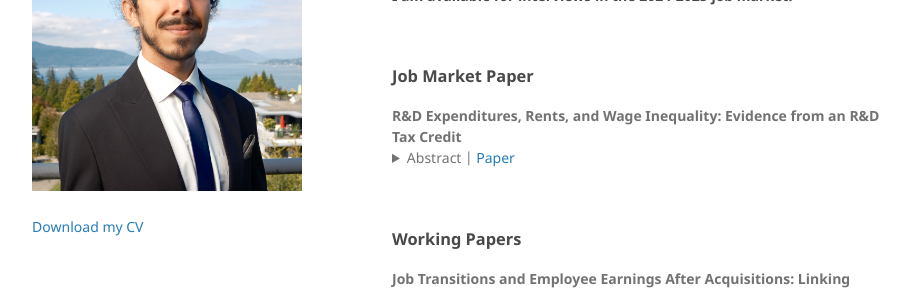
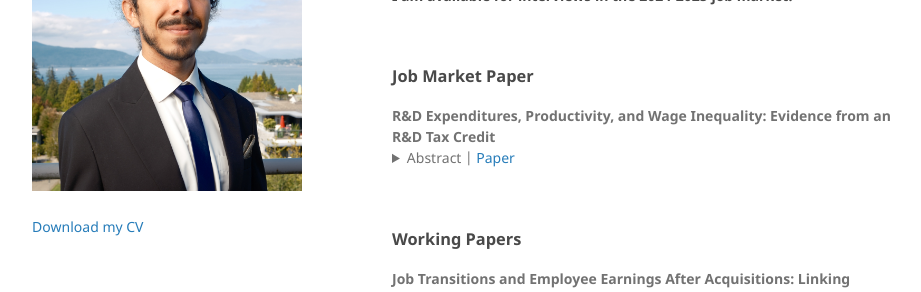
Before and after one commit to amirhosseintavakoli/amirhosseintavakoli.github.io, a Jekyll site: the page built from index.md, in a window 1280 px wide and 929 px high. Shown: the part 219-511 px from the top of the window, without its empty margins (178-1099 px from the left). Built offline with Jekyll 4.4.1, drawn with Linux system fonts in a browser that asks for light colours; the repository's description, which GitHub fills in, is left out.

Commit message:
Update index.md

```diff
--- a/index.md
+++ b/index.md
@@ -12,7 +12,7 @@ My name is Amirhossein Tavakoli, and I am a PhD Candidate at the [UBC's Vancouve
 ### Job Market Paper
 
 <p style="margin-bottom:0">
-<b>R&D Expenditures, Rents, and Wage Inequality: Evidence from an R&D Tax Credit</b> </p>
+<b>R&D Expenditures, Productivity, and Wage Inequality: Evidence from an R&D Tax Credit</b> </p>
 <details><summary>Abstract | <a href="https://amirhosseintavakoli.github.io/assets/pdfs/tavakoli_jmp.pdf" target="_blank">Paper</a> </summary>
 <p style="margin-top:0.5em" align="justify">
 This paper examines the impact of R&D tax credits on firm-level and worker-level outcomes, using the Scientific Research and Experimental Development (SRED) tax credit in Canada. Leveraging a regression kink design and matched employer-employee tax records, I estimate a large and statistically significant increase on R&D expenditures. The results show that R&D-intensive firms respond to tax credits with substantial increases in R&D expenditures, leading to significant gains in profitability, surplus per worker, after-tax income per worker, and wages while non-R&D-intensive firms show minimal changes. These gains disproportionately benefit high-skill, older, and long-tenured workers, exacerbating wage inequality both between and within firms. High-skill workers experience the largest earnings gains, with a 10 percent increase in EL leading to a 1.6 percent rise in their earnings, while low-skill workers see no significant changes. These findings provide evidence of rent-sharing mechanisms and highlight the role of R&D tax credits in contributing to wage inequality. Robustness checks confirm the stability of the results across different model specifications.</p>
```
